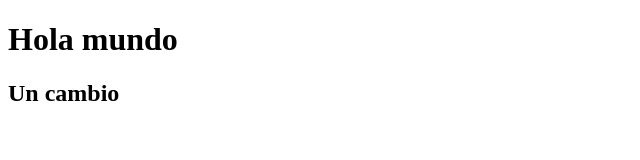
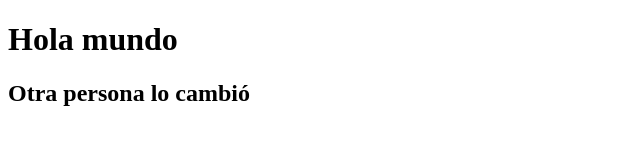
Before and after one commit to gcaliva09/HolaMundo, a plain HTML site: page index.html in a window 1280 px wide. Shown: the whole page, without its empty margins (0-640 px from the left). Drawn offline with Linux system fonts and the light colour scheme.

Commit message:
Cambio del h2
Cambie esto desde otra computadora

```diff
--- a/index.html
+++ b/index.html
@@ -8,6 +8,6 @@
 </head>
 <body>
     <h1>Hola mundo</h1>
-    <h2>Un cambio</h2>
+    <h2>Otra persona lo cambió</h2>
 </body>
 </html>
```
